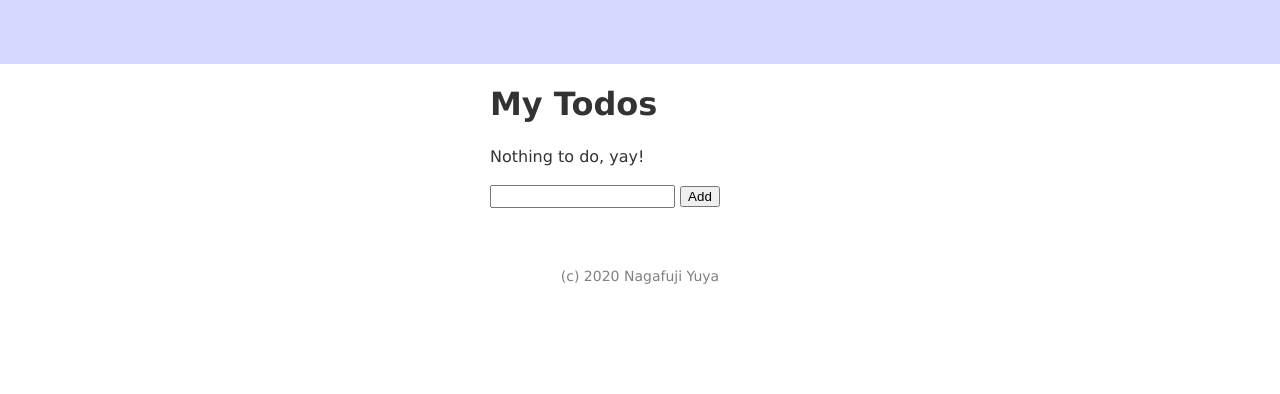
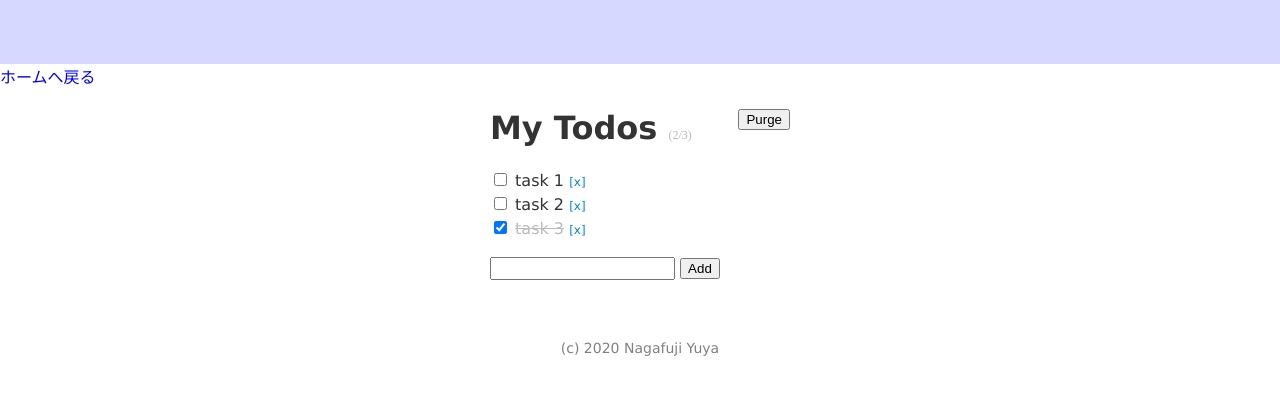
Before and after one commit to pjgamg/nagafuji.github.io, a plain HTML site: page vue_practice.html in a window 1280 px wide. Drawn offline with nearby package versions, Linux system fonts and the light colour scheme.

Commit message:
vue practice

```diff
--- a/css/stylesheet.css
+++ b/css/stylesheet.css
@@ -655,6 +655,15 @@ pre {
     margin: auto;
 }
 
+.todo_app h1>button {
+    float: right;
+}
+
+.todo_app .tasks {
+    color: #bbb;
+    font: 12px normal;
+}
+
 .todo_app ul {
     padding: 0;
     list-style: none;
--- a/js/my_vue.js
+++ b/js/my_vue.js
@@ -6,17 +6,17 @@
         data: {
             // name: 'nagafuji'
             newItem: "",
-            // todos: [{
-            //     title: 'task 1',
-            //     isDone: false
-            // }, {
-            //     title: 'task 2',
-            //     isDone: false
-            // }, {
-            //     title: 'task 3',
-            //     isDone: true
-            // }]
-            todos: []
+            todos: [{
+                title: 'task 1',
+                isDone: false
+            }, {
+                title: 'task 2',
+                isDone: false
+            }, {
+                title: 'task 3',
+                isDone: true
+            }]
+            // todos: []
         },
         // methods: {
         //     addItem: function (e) {
@@ -36,6 +36,26 @@
                 if (confirm('are you sure?')) {
                     this.todos.splice(index, 1);
                 }
+            },
+            purge: function () {
+                if (!confirm('delete finished?')) {
+                    return;
+                }
+                // this.todos = this.todos.filter(function (todo) {
+                //     return !todo.isDone;
+                // });
+                this.todos = this.remaining;
+            },
+        },
+        computed: {
+            remaining: function () {
+                // var items = this.todos.filter(function (todo) {
+                //     return !todo.isDone;
+                // });
+                // return items.length;
+                return this.todos.filter(function (todo) {
+                    return !todo.isDone;
+                });
             }
         }
     });
--- a/vue_practice.html
+++ b/vue_practice.html
@@ -12,11 +12,17 @@
 
 <body>
     <header></header>
+    <a href="index.html">ホームへ戻る</a>
     <div id="app" class="todo_app">
-        <h1>My Todos</h1>
+        <h1>
+            <button @click="purge">Purge</button>
+            My Todos
+            <span class="tasks">({{ remaining.length }}/{{ todos.length }})</span>
+        </h1>
         <!-- <p>Hello {{ name.toUpperCase() }}!</p>
         <p><input type="text" v-model="name"></p> -->
-        <ul v-if="todos.length">
+        <!-- <ul v-if="todos.length"> -->
+        <ul>
             <!-- <li>{{ todos[0] }}</li>
             <li>{{ todos[1] }}</li>
             <li>{{ todos[2] }}</li> -->
@@ -26,11 +32,11 @@
                 <span :class="{done: todo.isDone}">{{ todo.title }}</span>
                 <span @click="deleteItem(index)" class="command">[x]</span>
             </li>
-            <!-- <li v-show="!todos.length">Nothing to do, yay!</li> -->
+            <li v-show="!todos.length">Nothing to do, yay!</li>
         </ul>
-        <ul v-else>
+        <!-- <ul v-else>
             <li>Nothing to do, yay!</li>
-        </ul>
+        </ul> -->
         <!-- <form v-on:submit="addItem"> -->
         <form @submit.prevent="addItem">
             <input type="text" v-model="newItem">
```
Also changed, not shown: js_practice.html (+1 -0 lines).
